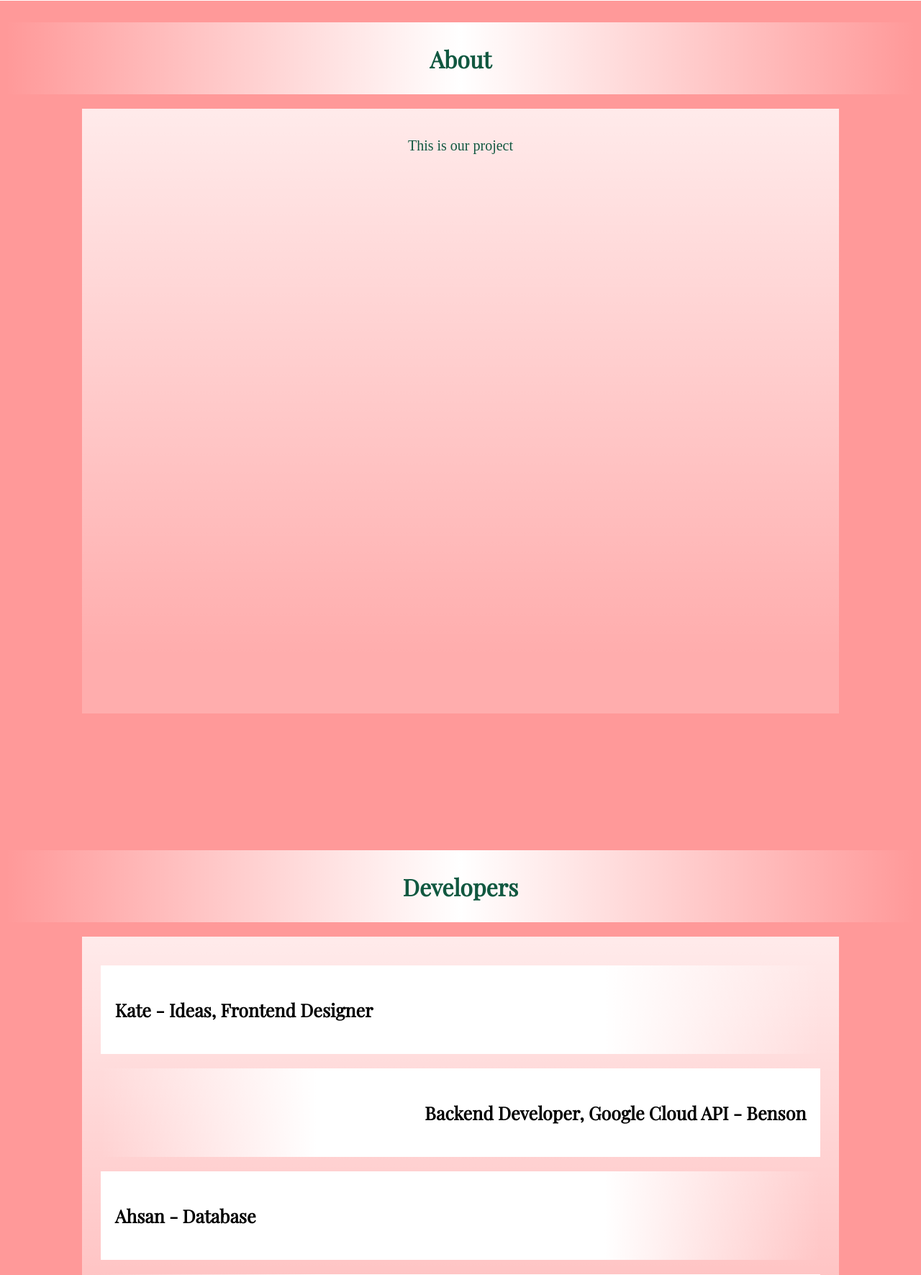
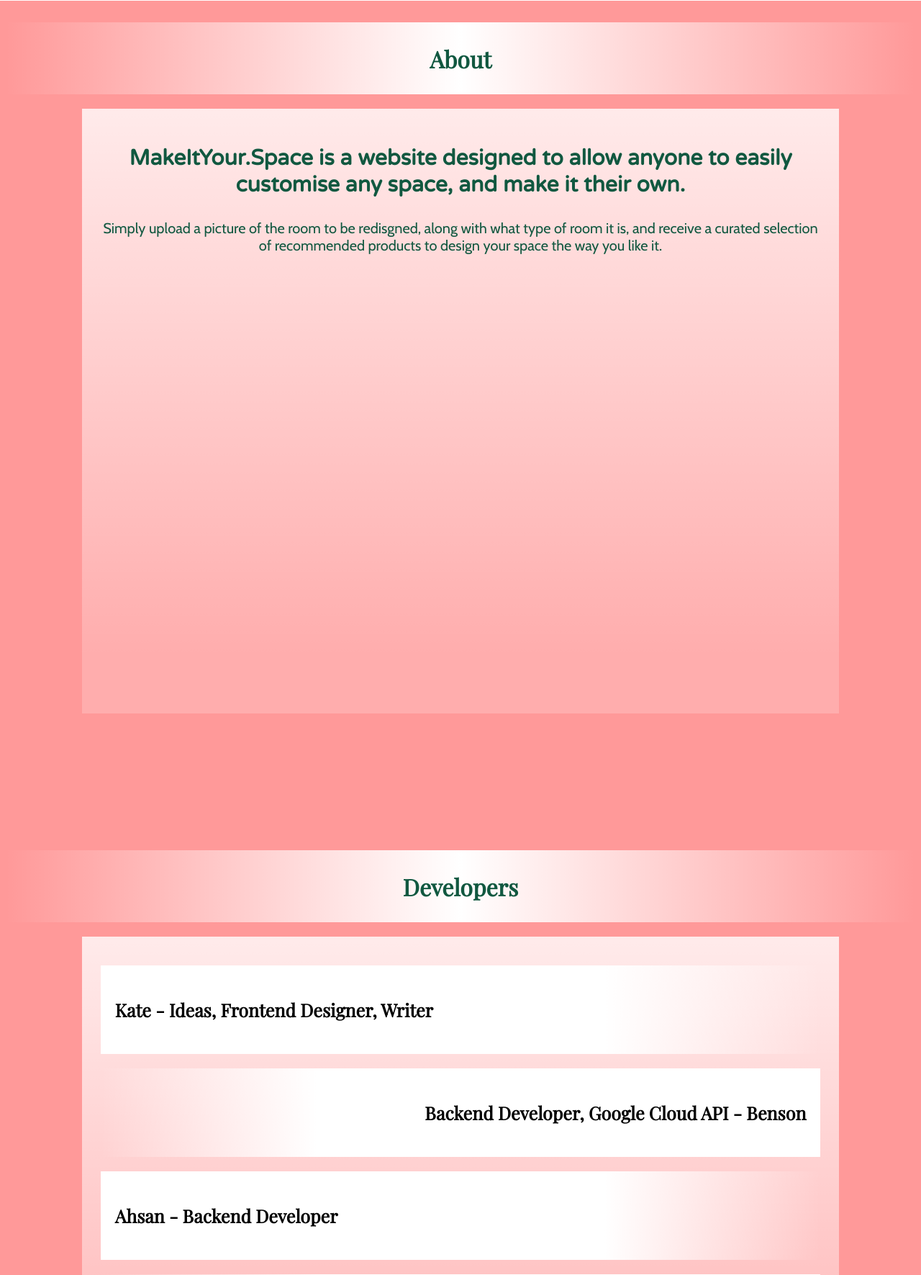
Before and after one commit to Autumn-Coding/U-of-T-Hacks-Project, a Flask app: template templates/page.html in a window 1280 px wide. Shown: the part 139-1910 px from the top of the page at 72% size. Run offline with Flask 2, Linux system fonts and the light colour scheme; the template is opened without the code that fills it, so the values that code supplies are empty.

Commit message:
Update page.html

```diff
--- a/templates/page.html
+++ b/templates/page.html
@@ -5,6 +5,8 @@
     <link rel="stylesheet" type="text/css" href="style.css" />
     <link rel="preconnect" href="https://fonts.gstatic.com">
     <link href="https://fonts.googleapis.com/css2?family=Playfair+Display&display=swap" rel="stylesheet">
+    <link href="https://fonts.googleapis.com/css2?family=Varela+Round&display=swap" rel="stylesheet">
+    <link href="https://fonts.googleapis.com/css2?family=Cabin&display=swap" rel="stylesheet">
 </head>
 <body>
 <div id="topHeader" class="contain animatedFade"><h1>Make it Your Space</h1></div>
@@ -18,7 +20,10 @@
 <div id="About" class="bodyBox contain">
     <div class="bodyHeader contain"><h1>About</h1></div>
     <div class="contentBox">
-        <p id="aboutText">This is our project</p>
+        <div id="aboutBox">
+            <p id="elevatorPitch">MakeItYour.Space is a website designed to allow anyone to easily customise any space, and make it their own.</p>
+            <p id="aboutText">Simply upload a picture of the room to be redisgned, along with what type of room it is, and receive a curated selection of recommended products to design your space the way you like it.</p>
+        </div>
     </div>
 </div>
 
@@ -28,16 +33,16 @@
 
     <div class="contentBox">
         <div class="leftDeveloper">
-            <p class="nameTitle">Kate - Ideas, Frontend Designer</p>
+            <p class="nameTitle">Kate - Ideas, Frontend Designer, Writer</p>
         </div>
         <div class="rightDeveloper">
             <p class="nameTitle">Backend Developer, Google Cloud API - Benson</p>
         </div>
         <div class="leftDeveloper">
-            <p class="nameTitle">Ahsan - Database</p>
+            <p class="nameTitle">Ahsan - Backend Developer</p>
         </div>
         <div class="rightDeveloper">
-            <p class="nameTitle">Misc. Support - Yu</>
+            <p class="nameTitle">Presentation, Video Editing - Yu</>
         </div>
         <div class="leftDeveloper bigThanks">
             <p class="nameTitle">~And a Very Big Thank You to the Amazing Mentors!~</p>
```
